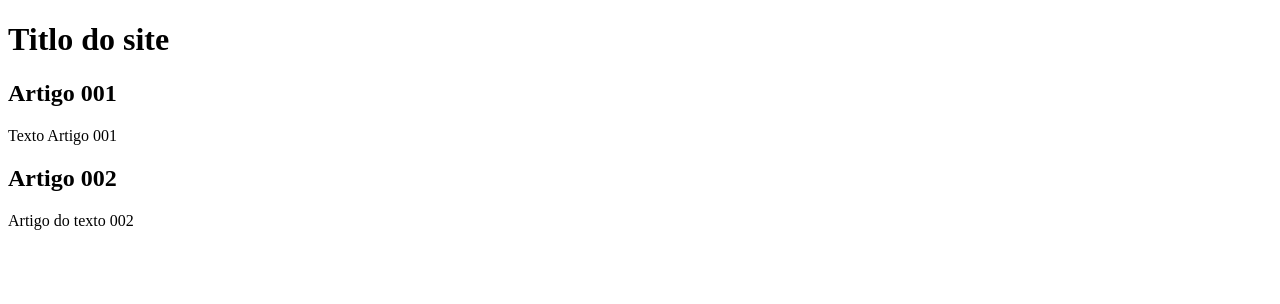
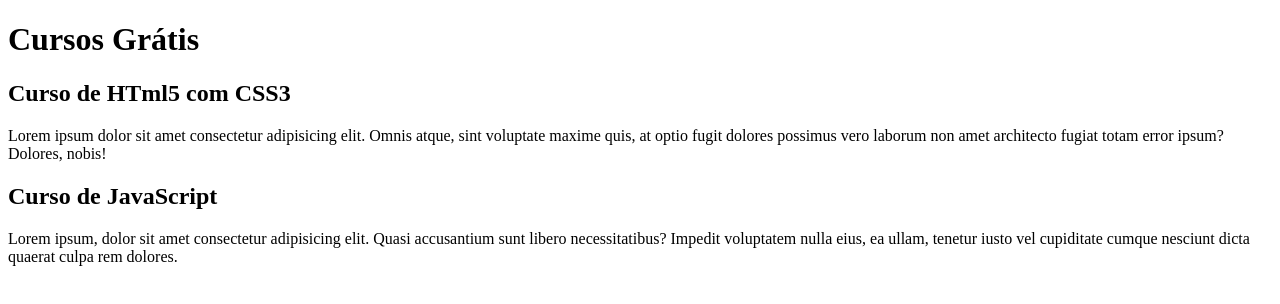
Before and after one commit to suelmartins15/projeto-site, a plain HTML site: page index.html in a window 1280 px wide. Drawn offline with Linux system fonts and the light colour scheme.

Commit message:
comecei a escrever o conteudo

```diff
--- a/index.html
+++ b/index.html
@@ -8,16 +8,16 @@
 <body>
     <main>
         <header>
-            <h1>Titlo do site</h1>
+            <h1>Cursos Grátis</h1>
 
         </header>
         <article>
-            <h2>Artigo 001</h2>
-            <p>Texto Artigo 001</p>
+            <h2>Curso de HTml5 com  CSS3</h2>
+            <p>Lorem ipsum dolor sit amet consectetur adipisicing elit. Omnis atque, sint voluptate maxime quis, at optio fugit dolores possimus vero laborum non amet architecto fugiat totam error ipsum? Dolores, nobis!</p>
         </article>
         <article>
-            <h2>Artigo 002</h2>
-            <p>Artigo do texto 002</p>
+            <h2>Curso de JavaScript</h2>
+            <p>Lorem ipsum, dolor sit amet consectetur adipisicing elit. Quasi accusantium sunt libero necessitatibus? Impedit voluptatem nulla eius, ea ullam, tenetur iusto vel cupiditate cumque nesciunt dicta quaerat culpa rem dolores.</p>
         </article>
     </main>
 
```
